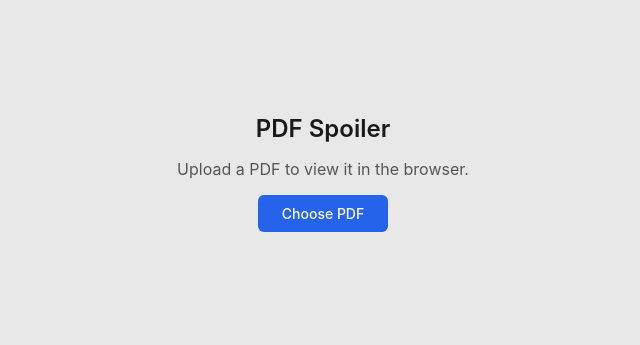
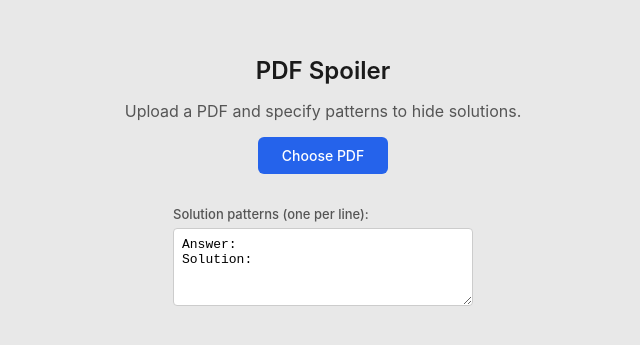
Before and after one commit to lifengyin/pdf-spoiler, a plain HTML site: page frontend/index.html in a window 1280 px wide. Shown: the part 219-564 px from the top of the page, without its empty margins (317-957 px from the left). Drawn offline with Linux system fonts and the light colour scheme.

Commit message:
feat: add solution pattern configuration UI

```diff
--- a/frontend/app.js
+++ b/frontend/app.js
@@ -22,14 +22,22 @@
         document.getElementById("file-name").textContent = "Loading " + file.name + "...";
         try {
             const arrayBuffer = await file.arrayBuffer();
-            await renderPdf(arrayBuffer);
+            const patterns = getPatterns();
+            await renderPdf(arrayBuffer, patterns);
         } catch (err) {
             console.error("Failed to render PDF:", err);
             document.getElementById("file-name").textContent = "Error: " + err.message;
         }
     }
 
-    async function renderPdf(arrayBuffer) {
+    function getPatterns() {
+        const raw = document.getElementById("patterns-input").value;
+        return raw.split("\n")
+            .map(s => s.trim().toLowerCase())
+            .filter(s => s.length > 0);
+    }
+
+    async function renderPdf(arrayBuffer, patterns) {
         const pdf = await pdfjsLib.getDocument({ data: arrayBuffer }).promise;
         const container = document.getElementById("pdf-container");
 
@@ -39,12 +47,12 @@
 
         for (let i = 1; i <= pdf.numPages; i++) {
             const page = await pdf.getPage(i);
-            const wrapper = await renderPage(page, i);
+            const wrapper = await renderPage(page, i, patterns);
             container.appendChild(wrapper);
         }
     }
 
-    async function renderPage(page, pageNum) {
+    async function renderPage(page, pageNum, patterns) {
         const cssViewport = page.getViewport({ scale: CSS_SCALE });
         const renderViewport = page.getViewport({ scale: CSS_SCALE * DPR });
 
--- a/frontend/index.html
+++ b/frontend/index.html
@@ -10,10 +10,15 @@
 <body>
   <div id="upload-screen">
     <h1>PDF Spoiler</h1>
-    <p>Upload a PDF to view it in the browser.</p>
+    <p>Upload a PDF and specify patterns to hide solutions.</p>
     <label class="upload-btn" for="pdf-input">Choose PDF</label>
     <input type="file" id="pdf-input" accept=".pdf" hidden>
     <span id="file-name"></span>
+    <div id="config-section">
+      <label for="patterns-input">Solution patterns (one per line):</label>
+      <textarea id="patterns-input" rows="4" placeholder="Answer:&#10;Solution:&#10;Ans.&#10;Ans:">Answer:
+Solution:</textarea>
+    </div>
   </div>
 
   <div id="viewer-screen" hidden>
--- a/frontend/style.css
+++ b/frontend/style.css
@@ -53,6 +53,28 @@ body {
     font-size: 13px;
 }
 
+#config-section {
+    display: flex;
+    flex-direction: column;
+    gap: 6px;
+    width: 300px;
+}
+
+#config-section label {
+    font-size: 13px;
+    color: #555;
+    font-weight: 500;
+}
+
+#config-section textarea {
+    font-family: monospace;
+    font-size: 13px;
+    padding: 8px;
+    border: 1px solid #ccc;
+    border-radius: 4px;
+    resize: vertical;
+}
+
 #pdf-container {
     display: flex;
     flex-direction: column;
```
